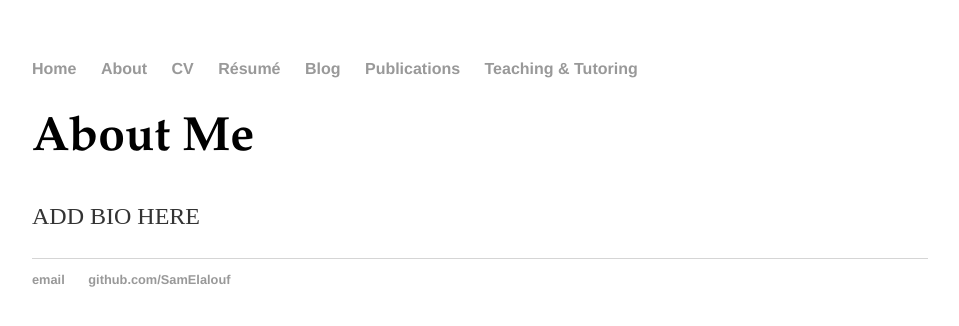
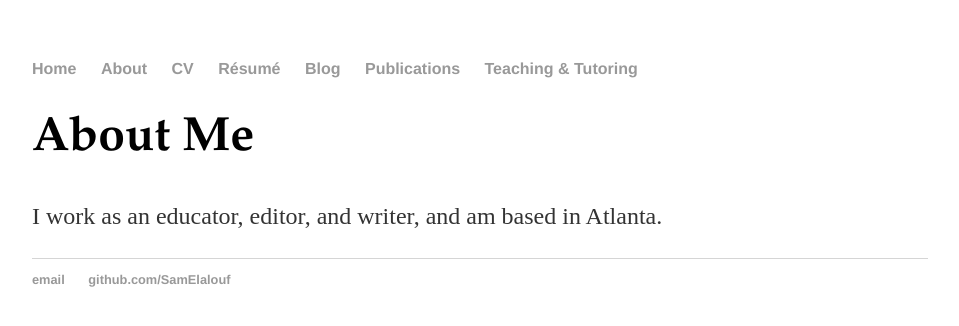
Before and after one commit to SamElalouf/samelalouf.github.io, a Jekyll site: the page built from about/index.html, in a window 1280 px wide. Shown: the top 326 px of the page, without its empty margins (160-1119 px from the left). Built offline with Jekyll 4.4.1, drawn with Linux system fonts in a browser that asks for light colours.

Commit message:
Update index.html

```diff
--- a/about/index.html
+++ b/about/index.html
@@ -4,5 +4,5 @@ title: About
 ---
 <div class="blurb">
 	<h1 style="font-family:Garamond; style="font-size: 28px;">About Me</h1>
-	<p> ADD BIO HERE </p>
+	<p>I work as an educator, editor, and writer, and am based in Atlanta. </p>
 </div><!-- /.blurb -->
```
